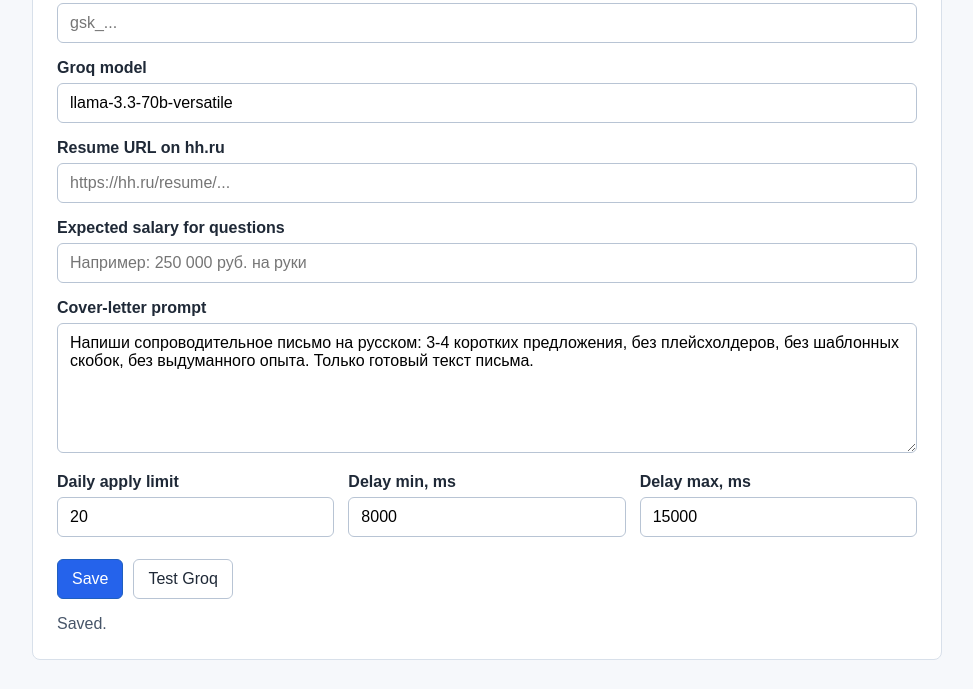
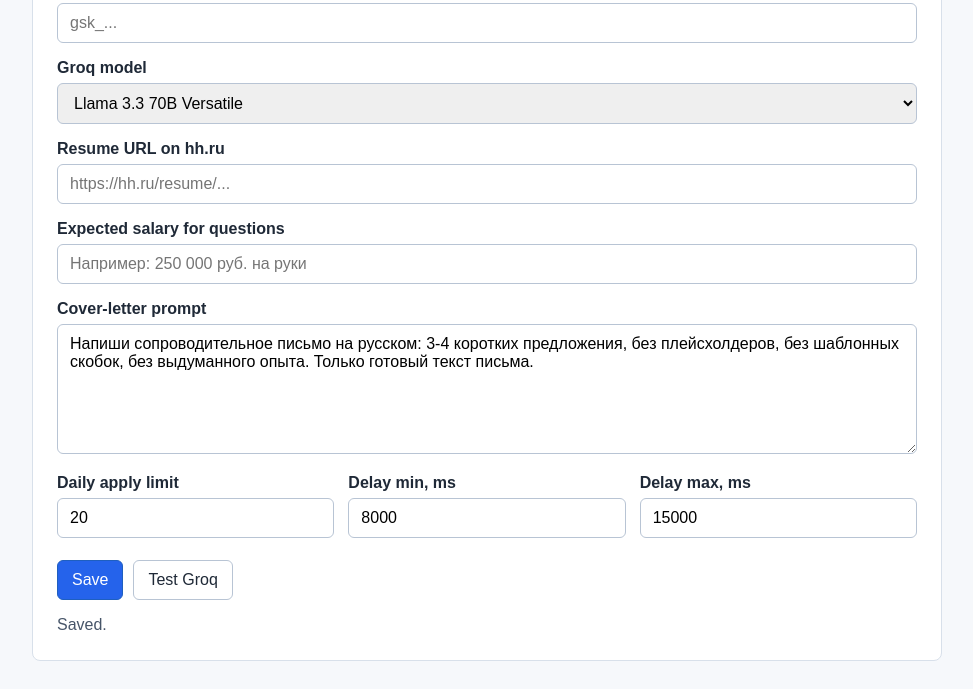
Before and after one commit to ltdigor-review/hh-job-assistant, a browser extension: page src/options.html in a window 1280 px wide. Both pictures are taken after typing "Sample123", "https://example.com", "Sample" into the empty fields and a click on the button "Save". Shown: the part 122-811 px from the top of the page, without its empty margins (153-1126 px from the left). Drawn offline with Linux system fonts and the light colour scheme.

Commit message:
Add Groq model selector

```diff
--- a/src/options.html
+++ b/src/options.html
@@ -38,6 +38,7 @@
       }
 
       input,
+      select,
       textarea {
         box-sizing: border-box;
         width: 100%;
@@ -108,7 +109,12 @@
       <input id="groqApiKey" type="password" autocomplete="off" placeholder="gsk_...">
 
       <label for="groqModel">Groq model</label>
-      <input id="groqModel" type="text" placeholder="llama-3.3-70b-versatile">
+      <select id="groqModel">
+        <option value="llama-3.3-70b-versatile">Llama 3.3 70B Versatile</option>
+        <option value="llama-3.1-8b-instant">Llama 3.1 8B Instant</option>
+        <option value="openai/gpt-oss-120b">OpenAI GPT-OSS 120B</option>
+        <option value="openai/gpt-oss-20b">OpenAI GPT-OSS 20B</option>
+      </select>
 
       <label for="resumeUrl">Resume URL on hh.ru</label>
       <input id="resumeUrl" type="url" placeholder="https://hh.ru/resume/...">
--- a/src/options.js
+++ b/src/options.js
@@ -7,6 +7,13 @@ const DEFAULTS = {
   delayMinMs: 8000,
   delayMaxMs: 15000
 };
+
+const GROQ_MODELS = new Set([
+  'llama-3.3-70b-versatile',
+  'llama-3.1-8b-instant',
+  'openai/gpt-oss-120b',
+  'openai/gpt-oss-20b'
+]);
 
 const OLD_DEFAULT_COVER_PROMPT = 'Напиши короткое сопроводительное письмо для отклика на вакансию. Тон: деловой, уверенный, без выдуманного опыта.';
 
@@ -33,7 +40,7 @@ async function loadOptions() {
 
   fields.groqApiKey.value = values.groqApiKey ? '********' : '';
   fields.groqApiKey.dataset.masked = values.groqApiKey ? 'true' : 'false';
-  fields.groqModel.value = values.groqModel || DEFAULTS.groqModel;
+  fields.groqModel.value = GROQ_MODELS.has(values.groqModel) ? values.groqModel : DEFAULTS.groqModel;
   fields.resumeUrl.value = values.resumeUrl || DEFAULTS.resumeUrl;
   fields.expectedSalary.value = values.expectedSalary || DEFAULTS.expectedSalary;
   fields.coverPrompt.value = values.coverPrompt === OLD_DEFAULT_COVER_PROMPT
@@ -47,7 +54,7 @@ async function loadOptions() {
 async function saveOptions() {
   const current = await chrome.storage.local.get(['resumeUrl']);
   const patch = {
-    groqModel: fields.groqModel.value.trim() || DEFAULTS.groqModel,
+    groqModel: GROQ_MODELS.has(fields.groqModel.value) ? fields.groqModel.value : DEFAULTS.groqModel,
     resumeUrl: fields.resumeUrl.value.trim(),
     expectedSalary: fields.expectedSalary.value.trim(),
     coverPrompt: fields.coverPrompt.value.trim() || DEFAULTS.coverPrompt,
```
Also changed, not shown: tests/extension-build.test.mjs (+17 -0 lines), README.md.
